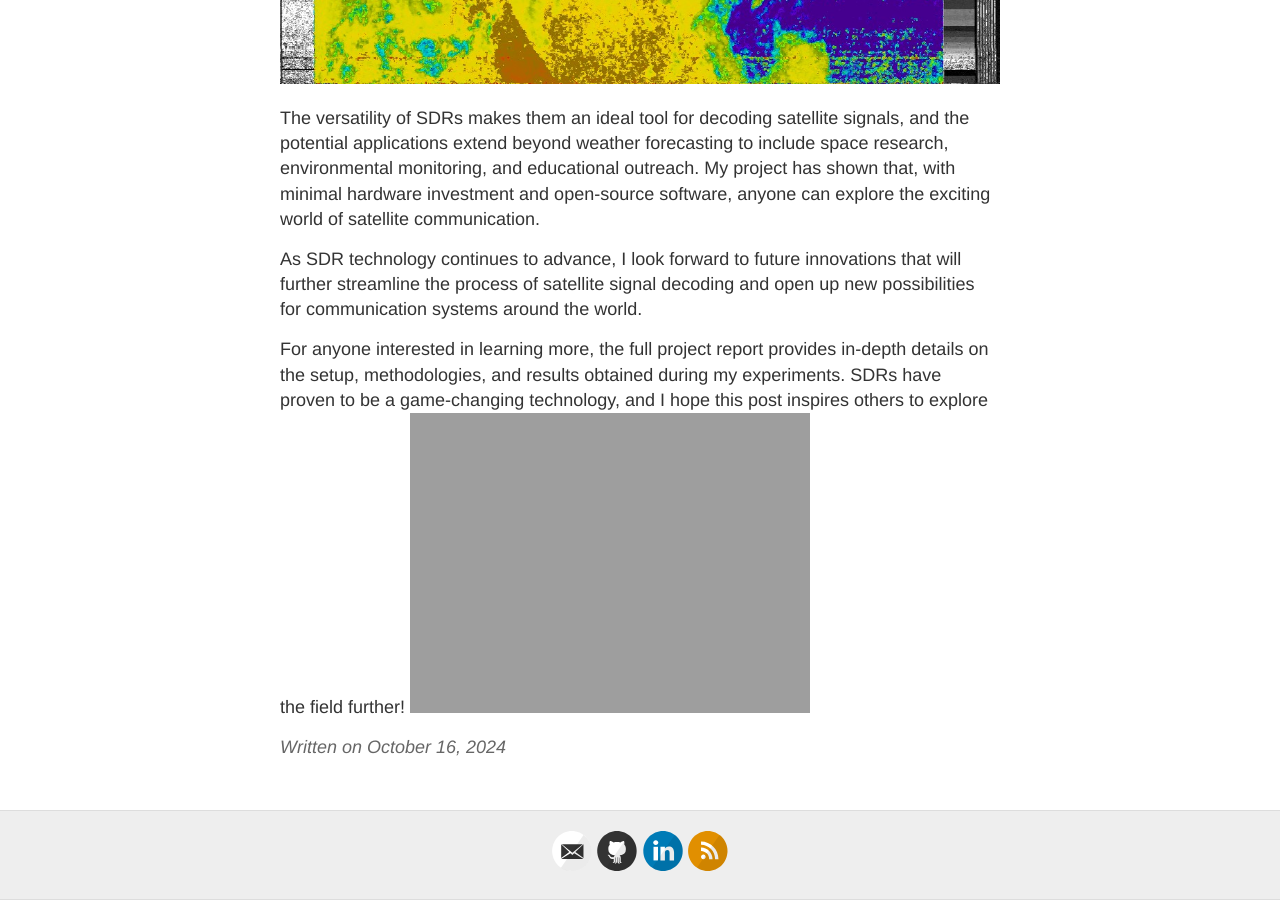
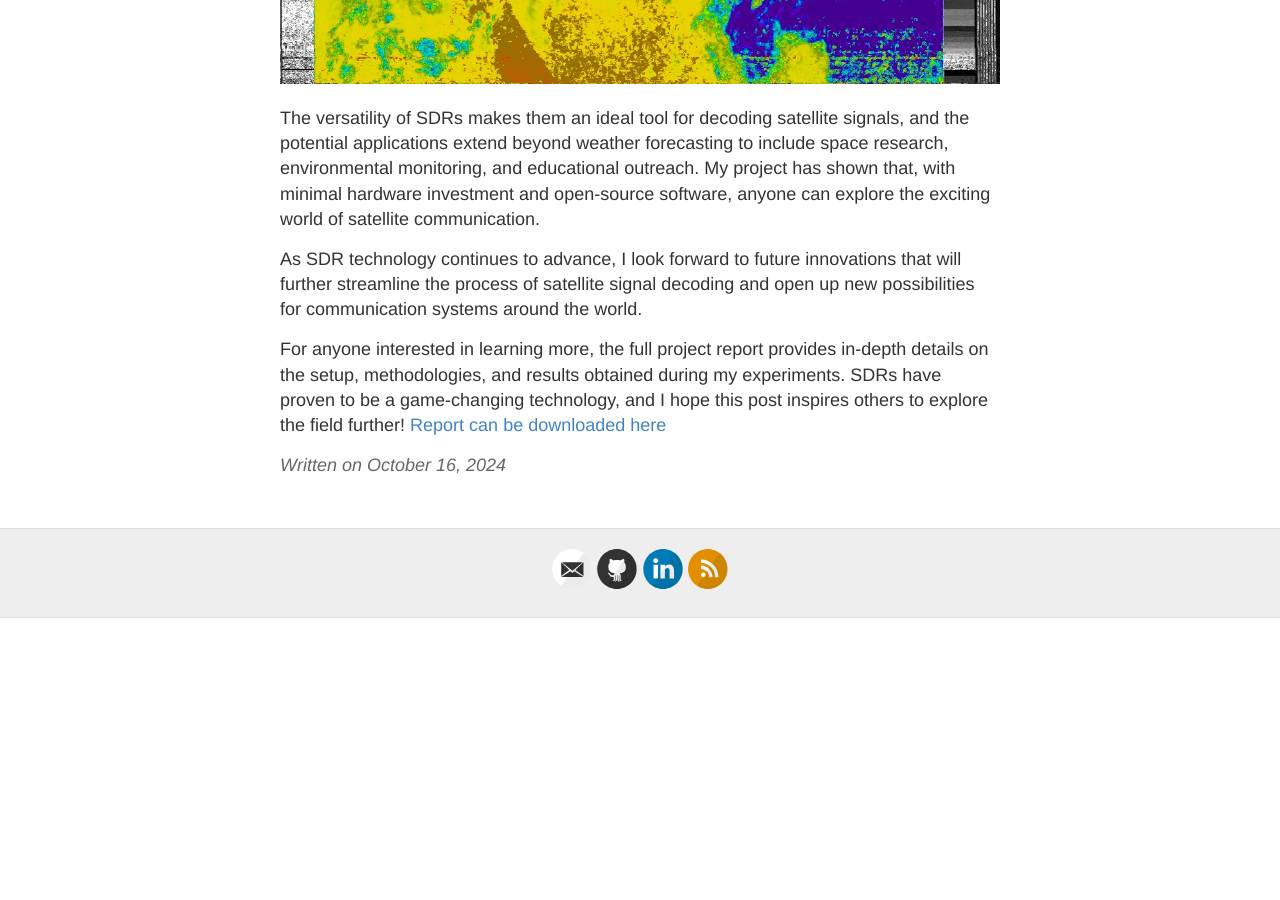
Before and after one commit to rockinraymond/wyattcraymond, a Jekyll site: the page built from _posts/2024-10-16-SDR-Project.md, in a window 1280 px wide and 900 px high, scrolled down 3683 px. Built offline with Jekyll 4.4.1, drawn with Linux system fonts in a browser that asks for light colours; after the commit the page ends 4301 px from its top, so only the background shows below that; some of the changed lines change nothing that is shown.

Commit message:
Update 2024-10-16-SDR-Project.md

```diff
--- a/_posts/2024-10-16-SDR-Project.md
+++ b/_posts/2024-10-16-SDR-Project.md
@@ -26,4 +26,4 @@ The versatility of SDRs makes them an ideal tool for decoding satellite signals,
 
 As SDR technology continues to advance, I look forward to future innovations that will further streamline the process of satellite signal decoding and open up new possibilities for communication systems around the world.
 
-For anyone interested in learning more, the full project report provides in-depth details on the setup, methodologies, and results obtained during my experiments. SDRs have proven to be a game-changing technology, and I hope this post inspires others to explore the field further! ![Report can be downloaded here]({{ site.url }}//ECE_698_Report_WyattRaymond.pdf)
+For anyone interested in learning more, the full project report provides in-depth details on the setup, methodologies, and results obtained during my experiments. SDRs have proven to be a game-changing technology, and I hope this post inspires others to explore the field further! [Report can be downloaded here](/ECE_698_Report_WyattRaymond.pdf)
```
